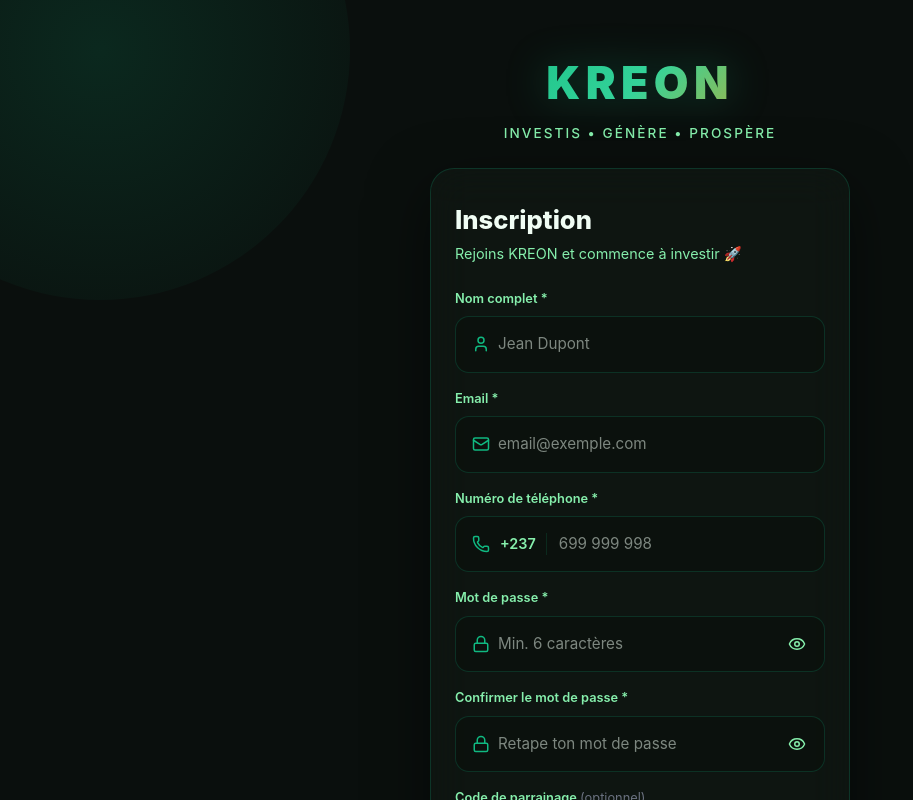
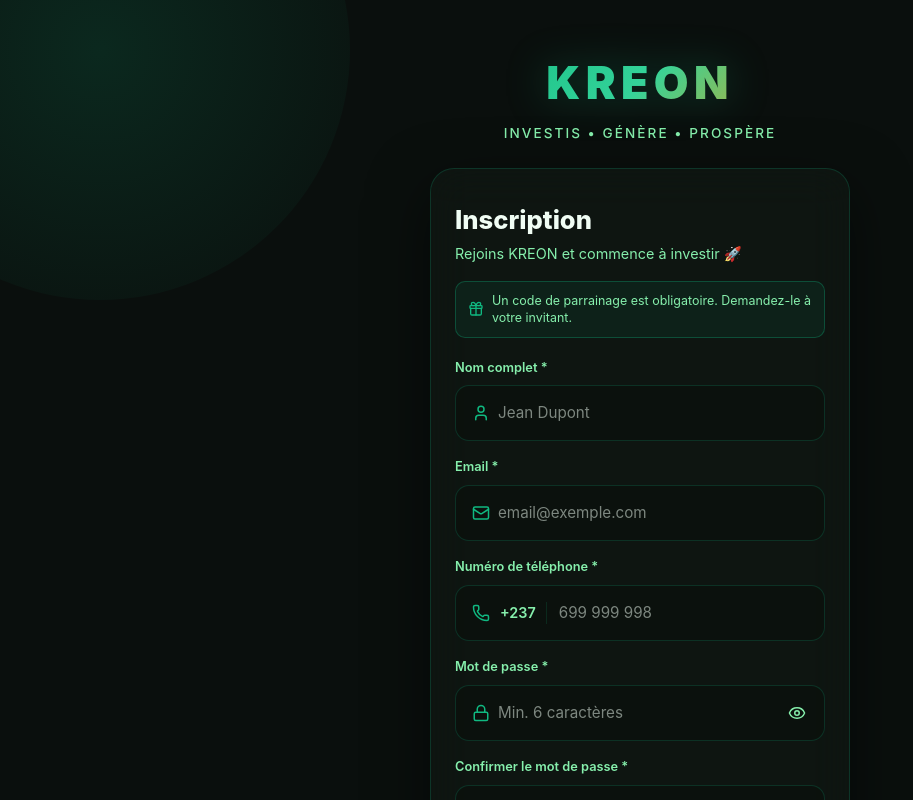
Before and after one commit to Fred8597/kreon-frontend, a React app: page /register in a window 1280 px wide. Shown: the top 800 px of the page, without its empty margins (0-913 px from the left). Built offline with nearby package versions, Linux system fonts and the light colour scheme; no server answers; the HTML template or start-up script is replaced by a standard one.

Commit message:
Fix: timeout axios + ping anti-veille + code parrainage obligatoire

```diff
--- a/src/App.jsx
+++ b/src/App.jsx
@@ -1,3 +1,4 @@
+import { useEffect } from "react"
 import { BrowserRouter, Routes, Route, Navigate } from "react-router-dom"
 import { AuthProvider } from "./context/AuthContext"
 import ProtectedRoute from "./components/ProtectedRoute"
@@ -47,6 +48,22 @@
 import Activite from "./pages/bonus/Activite"
 
 const App = () => {
+  // ===== PING ANTI-VEILLE RENDER (toutes les 14 min) =====
+  useEffect(() => {
+    const baseURL = import.meta.env.VITE_API_URL || "http://localhost:5000/api"
+    const pingURL = baseURL.replace("/api", "/")
+
+    const ping = () => {
+      fetch(pingURL).catch(() => {
+        // ignore erreurs
+      })
+    }
+
+    ping() // ping immédiat
+    const interval = setInterval(ping, 14 * 60 * 1000) // toutes les 14 min
+    return () => clearInterval(interval)
+  }, [])
+
   return (
     <BrowserRouter>
       <AuthProvider>
@@ -72,7 +89,6 @@
           </Route>
 
           {/* ===== SOUS-PAGES SANS BOTTOMNAV ===== */}
-          {/* Détails */}
           <Route path="/produit/:id" element={<ProtectedRoute><DetailProduit /></ProtectedRoute>} />
           <Route path="/actualite/:id" element={<ProtectedRoute><DetailActualite /></ProtectedRoute>} />
 
--- a/src/pages/auth/Register.jsx
+++ b/src/pages/auth/Register.jsx
@@ -25,9 +25,9 @@
   const handleSubmit = async (e) => {
     e.preventDefault()
 
-    // Validations
-    if (!nom || !email || !telephone || !password) {
-      toast.error("Veuillez remplir tous les champs obligatoires")
+    // Validations (TOUS les champs obligatoires, y compris code parrainage)
+    if (!nom || !email || !telephone || !password || !codeParrainage) {
+      toast.error("Tous les champs sont obligatoires, y compris le code de parrainage")
       return
     }
 
@@ -54,7 +54,7 @@
       email,
       telephone: telNettoye,
       password,
-      codeParrainage: codeParrainage || undefined,
+      codeParrainage: codeParrainage.trim().toUpperCase(),
     })
     setLoading(false)
 
@@ -79,6 +79,14 @@
         <div style={styles.card}>
           <h2 style={styles.title}>Inscription</h2>
           <p style={styles.subtitle}>Rejoins KREON et commence à investir 🚀</p>
+
+          {/* ===== INFO PARRAINAGE OBLIGATOIRE ===== */}
+          <div style={styles.infoBox}>
+            <Gift size={16} color="#10b981" />
+            <p style={styles.infoText}>
+              Un code de parrainage est obligatoire. Demandez-le à votre invitant.
+            </p>
+          </div>
 
           <form onSubmit={handleSubmit} style={styles.form}>
             {/* Nom complet */}
@@ -146,14 +154,9 @@
               />
             </div>
 
-            {/* Code parrainage (optionnel) */}
+            {/* Code parrainage OBLIGATOIRE */}
             <div style={styles.field}>
-              <label style={styles.label}>
-                Code de parrainage{" "}
-                <span style={{ color: "#6b7280", fontWeight: 400 }}>
-                  (optionnel)
-                </span>
-              </label>
+              <label style={styles.label}>Code de parrainage *</label>
               <Input
                 icon={Gift}
                 type="text"
@@ -243,7 +246,24 @@
   subtitle: {
     fontSize: "0.9rem",
     color: "#86efac",
-    marginBottom: "24px",
+    marginBottom: "16px",
+  },
+  // ===== INFO BOX PARRAINAGE =====
+  infoBox: {
+    display: "flex",
+    gap: "8px",
+    alignItems: "center",
+    padding: "10px 12px",
+    backgroundColor: "rgba(16,185,129,0.08)",
+    border: "1px solid rgba(16,185,129,0.3)",
+    borderRadius: "10px",
+    marginBottom: "20px",
+  },
+  infoText: {
+    fontSize: "0.78rem",
+    color: "#86efac",
+    lineHeight: 1.4,
+    flex: 1,
   },
   form: {
     display: "flex",
--- a/src/services/api.js
+++ b/src/services/api.js
@@ -2,13 +2,13 @@
 
 const api = axios.create({
   baseURL: import.meta.env.VITE_API_URL || 'http://localhost:5000/api',
+  timeout: 60000, // 60 secondes (important pour Render qui se réveille)
   headers: {
     'Content-Type': 'application/json',
   },
 })
 
 // ===== INTERCEPTEUR REQUEST =====
-// Ajoute automatiquement le token JWT à chaque requête
 api.interceptors.request.use(
   (config) => {
     const token = localStorage.getItem('kreon_token')
@@ -21,14 +21,12 @@
 )
 
 // ===== INTERCEPTEUR RESPONSE =====
-// Gère les erreurs 401 (token expiré → déconnexion forcée)
 api.interceptors.response.use(
   (response) => response,
   (error) => {
     if (error.response?.status === 401) {
       localStorage.removeItem('kreon_token')
       localStorage.removeItem('kreon_user')
-      // Évite la boucle infinie sur /login
       if (window.location.pathname !== '/login') {
         window.location.href = '/login'
       }
```
